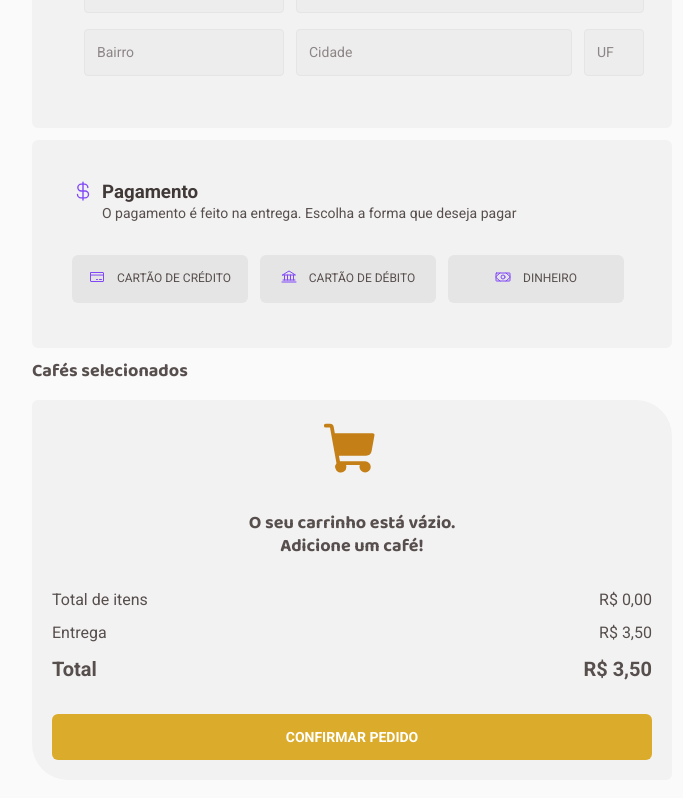
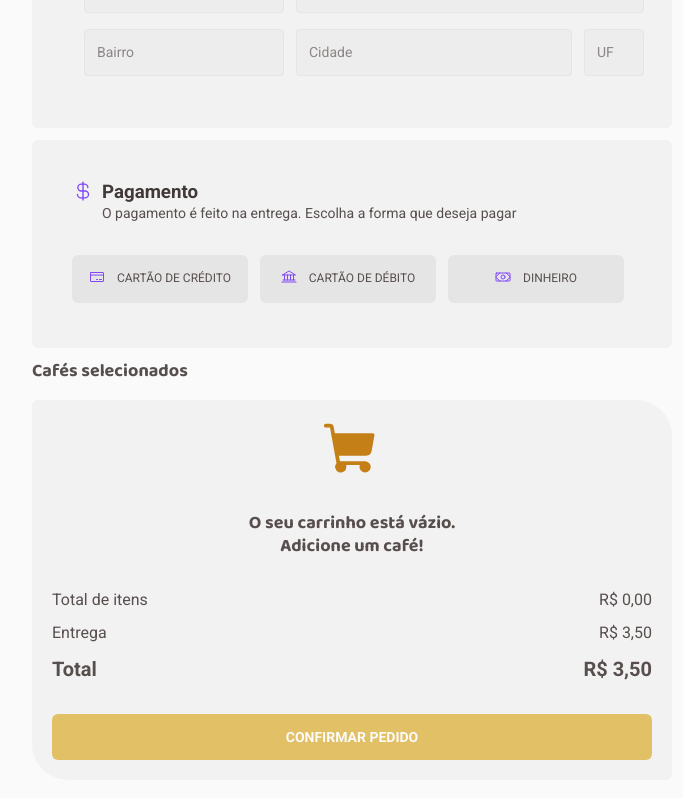
Before and after one commit to artenlf/coffee-delivery, a React (Vite) app: page /checkout in a window 1280 px wide. Shown: the part 461-1259 px from the top of the page, without its empty margins (32-715 px from the left). Built offline with nearby package versions, Linux system fonts and the light colour scheme.

Commit message:
refactor/fix: fixed a bug on form submission and polished app buttons

```diff
--- a/src/components/Controls/styles.ts
+++ b/src/components/Controls/styles.ts
@@ -12,6 +12,7 @@ export const ControlsContainer = styled.div`
     border-radius: 6px;
     background: ${(props) => props.theme['gray-400']};
     border: none;
+    cursor: pointer;
     display: flex;
     padding: 0.5rem;
   }
--- a/src/components/ProductCard/styles.ts
+++ b/src/components/ProductCard/styles.ts
@@ -79,6 +79,7 @@ export const CardContainer = styled.div`
 
       :hover {
         background: ${(props) => props.theme['purple-500']};
+        cursor: pointer;
       }
   }
 `;
--- a/src/components/SelectedProduct/style.ts
+++ b/src/components/SelectedProduct/style.ts
@@ -51,6 +51,7 @@ export const SelectedProductContainer = styled.div`
       border-radius: 6px;
       background: ${(props) => props.theme['gray-400']};
       border: none;
+      cursor: pointer;
       display: flex;
       font-size: 0.75rem;
       gap: 0.25rem;
--- a/src/contexts/AddressContext.tsx
+++ b/src/contexts/AddressContext.tsx
@@ -1,5 +1,6 @@
 import { createContext, ReactNode, useContext } from 'react';
 import { SubmitHandler } from 'react-hook-form';
+import { useNavigate } from 'react-router-dom';
 import { useLocalStorage } from '../hooks/useLocalStorage';
 
 export interface AddressFormProps {
@@ -42,7 +43,12 @@ export function AddressContextProvider({ children }: AddressContextProviderProps
 
   const [addressFields, setAddressFields] = useLocalStorage<AddressFormProps>("address-fields", addressDefaultValues)
 
-  const onSubmit: SubmitHandler<AddressFormProps> = data => setAddressFields(data);
+  const navigate = useNavigate();
+
+  const onSubmit: SubmitHandler<AddressFormProps> = async (data) => {
+    setAddressFields(data);
+    navigate('/success');
+  };
 
   return <AddressContext.Provider value={{ addressFields, onSubmit }}>
     {children}
--- a/src/pages/Checkout/index.tsx
+++ b/src/pages/Checkout/index.tsx
@@ -2,7 +2,7 @@ import cep from "cep-promise";
 import { CurrencyDollar, MapPinLine, ShoppingCart } from "phosphor-react";
 import { ChangeEvent } from 'react';
 import { useForm } from "react-hook-form";
-import { NavLink } from "react-router-dom";
+import { useNavigate } from 'react-router-dom';
 import { SelectedProduct } from "../../components/SelectedProduct";
 import { AddressFormProps, useAddress } from '../../contexts/AddressContext';
 import { useCart } from "../../contexts/CartContext";
@@ -46,6 +46,8 @@ export function Checkout() {
       setValue("state", data.state);
     }).catch()
   }
+
+  const navigate = useNavigate();
 
   return (
 
@@ -207,26 +209,12 @@ export function Checkout() {
                 <span>R$ {(itemsTotalPrice + deliveryFees).toFixed(2).replace(".", ",")}</span>
               </div>
             </div>
-            {cartQuantity < 1 ?
-              <SubmitButton type="submit">
+            <SubmitButton type="submit" disabled={cartQuantity < 1}>
 
 
-                Confirmar pedido
+              Confirmar pedido
 
-              </SubmitButton>
-              :
-              <NavLink to="/success" title="success" className="link">
-                <SubmitButton type="submit">
-
-
-                  Confirmar pedido
-
-                </SubmitButton>
-              </NavLink>
-            }
-
-
-
+            </SubmitButton>
           </CartSummaryContainer>
         </div>
 
--- a/src/pages/Checkout/styles.ts
+++ b/src/pages/Checkout/styles.ts
@@ -249,5 +249,11 @@ export const SubmitButton = styled.button`
 
   :hover {
     background: ${(props) => props.theme['yellow-700']};
+    cursor: pointer;
+  }
+
+  :disabled {
+    cursor: not-allowed;
+    opacity: 0.7;
   }
 `;
```
